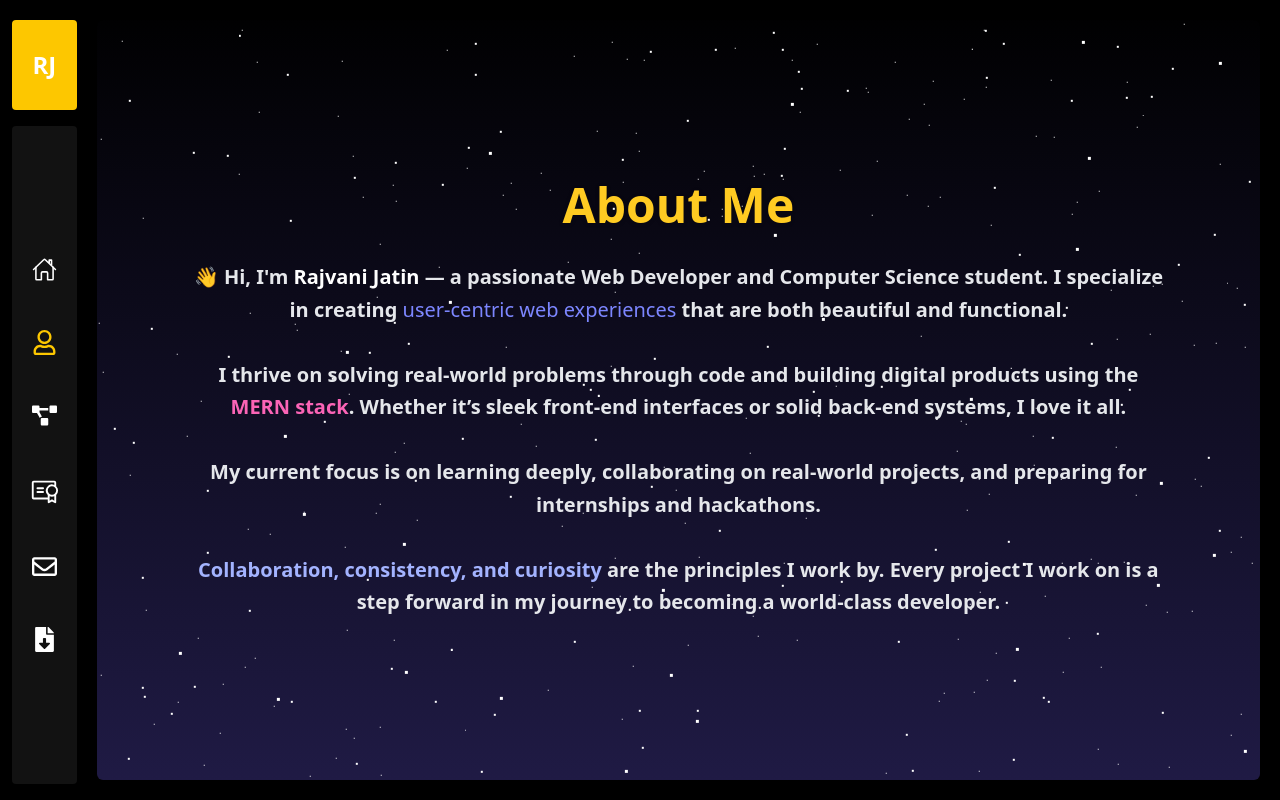
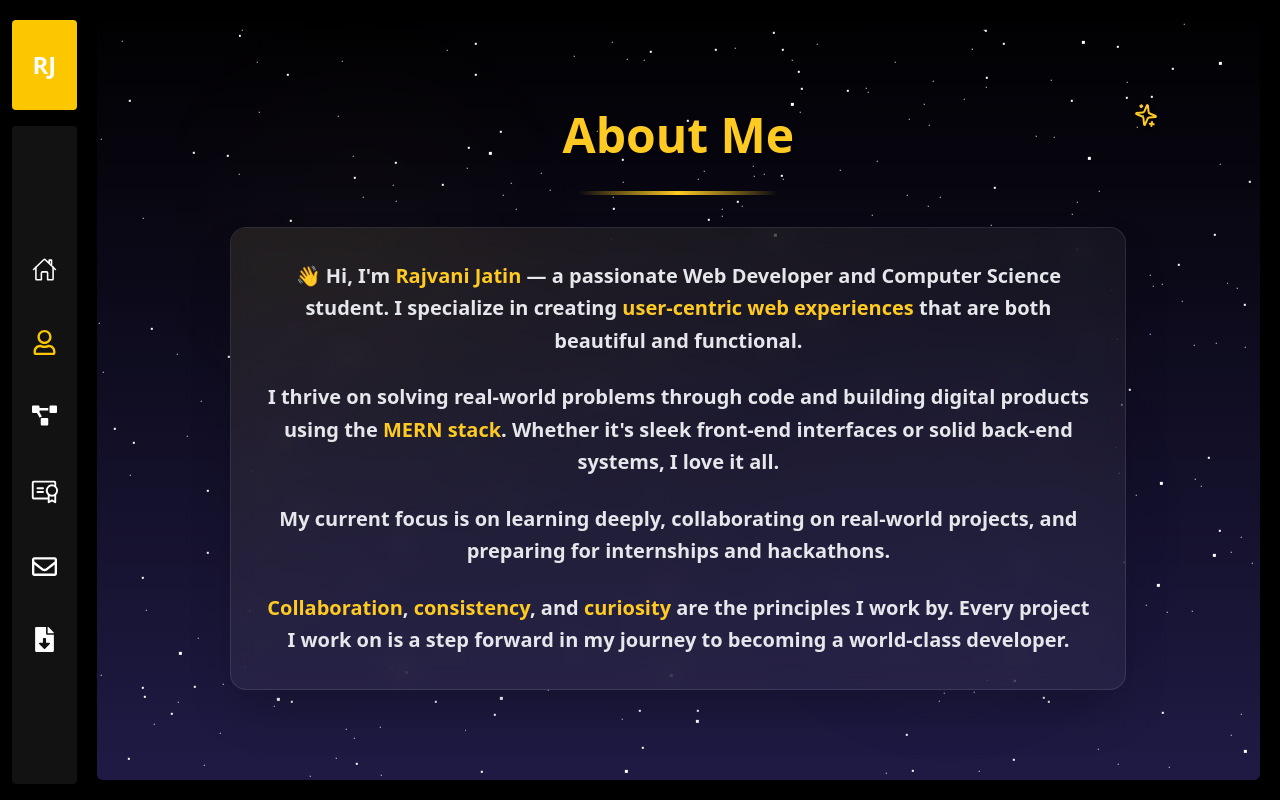
Before and after one commit to JatinRajvani/Portfolio, a React (Vite) app in the folder vite_app/: page /about in a window 1280 px wide. Built offline with nearby package versions, Linux system fonts and the light colour scheme.

Commit message:
updating the about me section

```diff
--- a/vite_app/src/Pages/AboutUs/About.jsx
+++ b/vite_app/src/Pages/AboutUs/About.jsx
@@ -1,97 +1,230 @@
 import React from "react";
 import CoreSkills from  '../AboutUs/Summary.jsx'
 import { motion } from "framer-motion";
+import { useInView } from 'react-intersection-observer';
 import CurrentStatusSection from '../AboutUs/Current.jsx'
 import EducationSection from '../AboutUs/Education.jsx'
 import SkillsSection from './Skills.jsx'
 import TechStack from './TechStack.jsx'
+import { Code2, Heart, Sparkles, Target, Users, Zap } from 'lucide-react';
+
+const FloatingElement = ({ children, delay = 0, className = "" }) => {
+  return (
+    <motion.div
+      className={className}
+      initial={{ opacity: 0, y: 20 }}
+      animate={{ opacity: 1, y: 0 }}
+      transition={{ duration: 0.6, delay }}
+      whileHover={{ scale: 1.05 }}
+    >
+      {children}
+    </motion.div>
+  );
+};
+
+const AnimatedText = ({ children, delay = 0, className = "" }) => {
+  const [ref, inView] = useInView({
+    triggerOnce: true,
+    threshold: 0.1,
+  });
+
+  return (
+    <motion.div
+      ref={ref}
+      initial={{ opacity: 0, y: 30 }}
+      animate={inView ? { opacity: 1, y: 0 } : { opacity: 0, y: 30 }}
+      transition={{ duration: 0.8, delay }}
+      className={className}
+    >
+      {children}
+    </motion.div>
+  );
+};
+
+const PrincipleCard = ({ icon, title, description, delay }) => {
+  const [ref, inView] = useInView({
+    triggerOnce: true,
+    threshold: 0.1,
+  });
+
+  return (
+    <motion.div
+      ref={ref}
+      initial={{ opacity: 0, scale: 0.8, rotateY: 90 }}
+      animate={inView ? { opacity: 1, scale: 1, rotateY: 0 } : { opacity: 0, scale: 0.8, rotateY: 90 }}
+      transition={{ duration: 0.7, delay }}
+      className="group relative"
+    >
+      <div className="relative bg-gray-800/40 backdrop-blur-sm border border-gray-700/50 rounded-xl p-6 h-full transition-all duration-300 group-hover:border-[#FFCB22]/40 group-hover:bg-gray-800/60 group-hover:shadow-lg group-hover:shadow-[#FFCB22]/10">
+        {/* Gradient background effect */}
+        <div className="absolute inset-0 bg-gradient-to-br from-[#FFCB22]/5 to-transparent opacity-0 group-hover:opacity-100 transition-opacity duration-300 rounded-xl"></div>
+
+        <div className="relative z-10">
+          <motion.div
+            className="w-12 h-12 bg-[#FFCB22] rounded-xl flex items-center justify-center mb-4 group-hover:scale-110 transition-transform duration-300"
+            whileHover={{ rotate: 360 }}
+            transition={{ duration: 0.6 }}
+          >
+            <div className="text-black">
+              {icon}
+            </div>
+          </motion.div>
+
+          <h3 className="text-xl font-bold text-white mb-2 group-hover:text-[#FFCB22] transition-colors duration-300">
+            {title}
+          </h3>
+
+          <p className="text-gray-300 leading-relaxed">
+            {description}
+          </p>
+        </div>
+      </div>
+    </motion.div>
+  );
+};
+
 const About = () => {
+  const [heroRef, heroInView] = useInView({
+    triggerOnce: true,
+    threshold: 0.1,
+  });
+
   return (
     <>
+      <div className="max-h-screen w-full px-6 md:px-20 py-0 text-white font-sans">
+        {/* Enhanced Hero Section */}
+        <section
+          ref={heroRef}
+          className="w-full min-h-screen text-white px-6 md:px-3 pt-0 pb-0 flex flex-col items-center justify-center relative overflow-hidden"
+        >
+          {/* Background decorative elements */}
+          <div className="absolute inset-0 overflow-hidden">
+            <motion.div
+              className="absolute top-20 left-10 w-72 h-72 bg-[#FFCB22]/10 rounded-full blur-3xl"
+              animate={{
+                scale: [1, 1.2, 1],
+                opacity: [0.1, 0.2, 0.1],
+              }}
+              transition={{
+                duration: 8,
+                repeat: Infinity,
+                ease: "easeInOut"
+              }}
+            />
+            <motion.div
+              className="absolute bottom-20 right-10 w-96 h-96 bg-indigo-400/10 rounded-full blur-3xl"
+              animate={{
+                scale: [1.2, 1, 1.2],
+                opacity: [0.1, 0.15, 0.1],
+              }}
+              transition={{
+                duration: 10,
+                repeat: Infinity,
+                ease: "easeInOut",
+                delay: 2
+              }}
+            />
+          </div>
 
-<div className="max-h-screen w-full px-6 md:px-20 py-0 text-white font-sans  ">
-<section className="w-full min-h-screen text-white px-6 md:px-3 pt-0 pb-0 flex flex-col items-center justify-center">
-  <h1 className="text-4xl md:text-5xl font-bold text-[#FFCB22] mb-8 drop-shadow-sm text-center">
+          {/* Main content */}
+          <div className="relative z-10 max-w-4xl mx-auto text-center">
+            <motion.div
+              initial={{ opacity: 0, y: -50 }}
+              animate={heroInView ? { opacity: 1, y: 0 } : { opacity: 0, y: -50 }}
+              transition={{ duration: 0.8 }}
+              className="mb-8"
+            >
+              <h1 className="text-4xl md:text-5xl font-bold text-[#FFCB22] mb-8 drop-shadow-sm text-center relative">
                 About Me
+
+                {/* Decorative sparkles */}
+                <motion.div
+                  className="absolute -top-2 -right-8 text-[#FFCB22]"
+                  animate={{ rotate: 360 }}
+                  transition={{ duration: 20, repeat: Infinity, ease: "linear" }}
+                >
+                  <Sparkles size={24} />
+                </motion.div>
               </h1>
 
-    <p className="text-lg md:text-xl text-gray-200 leading-relaxed text-center">
-      👋 Hi, I'm <span className="font-semibold text-white">Rajvani Jatin</span> — a passionate Web Developer and Computer Science student.
-      I specialize in creating <span className="text-indigo-400 font-medium">user-centric web experiences</span> that are both beautiful and functional.
-      <br /><br />
-      I thrive on solving real-world problems through code and building digital products using the <span className="text-pink-400">MERN stack</span>.
-      Whether it’s sleek front-end interfaces or solid back-end systems, I love it all.
-      <br /><br />
+              <motion.div
+                className="h-1 bg-gradient-to-r from-transparent via-[#FFCB22] to-transparent rounded-full mx-auto"
+                initial={{ width: 0 }}
+                animate={heroInView ? { width: "200px" } : { width: 0 }}
+                transition={{ duration: 1, delay: 0.5 }}
+              />
+            </motion.div>
+
+            {/* Clean glassmorphism card with simplified content */}
+            <motion.div
+              initial={{ opacity: 0, y: 30 }}
+              animate={heroInView ? { opacity: 1, y: 0 } : { opacity: 0, y: 30 }}
+              transition={{ duration: 0.8, delay: 0.3 }}
+              className="text-lg md:text-xl text-gray-200 leading-relaxed max-w-4xl"
+            >
+              <div className="bg-white/5 backdrop-blur-md rounded-2xl p-8 border border-white/10 shadow-2xl relative overflow-hidden">
+                {/* Subtle gradient overlay */}
+                <div className="absolute inset-0 bg-gradient-to-br from-[#FFCB22]/5 via-transparent to-transparent rounded-2xl"></div>
+
+                <div className="relative z-10">
+                  <motion.p
+                    className="mb-6"
+                    initial={{ opacity: 0 }}
+                    animate={heroInView ? { opacity: 1 } : { opacity: 0 }}
+                    transition={{ duration: 0.8, delay: 0.6 }}
+                  >
+                    👋 Hi, I'm <span className="font-bold text-[#FFCB22]">Rajvani Jatin</span> — a passionate Web Developer and Computer Science student.
+                    I specialize in creating <span className="text-[#FFCB22] font-semibold">user-centric web experiences</span> that are both beautiful and functional.
+                  </motion.p>
+
+                  <motion.p
+                    className="mb-6"
+                    initial={{ opacity: 0 }}
+                    animate={heroInView ? { opacity: 1 } : { opacity: 0 }}
+                    transition={{ duration: 0.8, delay: 0.8 }}
+                  >
+                    I thrive on solving real-world problems through code and building digital products using the <span className="text-[#FFCB22] font-semibold">MERN stack</span>.
+                    Whether it's sleek front-end interfaces or solid back-end systems, I love it all.
+                  </motion.p>
+
+                  <motion.p
+                    className="mb-6"
+                    initial={{ opacity: 0 }}
+                    animate={heroInView ? { opacity: 1 } : { opacity: 0 }}
+                    transition={{ duration: 0.8, delay: 1.0 }}
+                  >
                     My current focus is on learning deeply, collaborating on real-world projects, and preparing for internships and hackathons.
-      <br /><br />
-      <span className="text-indigo-300">Collaboration, consistency, and curiosity</span> are the principles I work by.
+                  </motion.p>
+
+                  <motion.p
+                    initial={{ opacity: 0 }}
+                    animate={heroInView ? { opacity: 1 } : { opacity: 0 }}
+                    transition={{ duration: 0.8, delay: 1.2 }}
+                    className="font-semibold"
+                  >
+                    <span className="text-[#FFCB22]">Collaboration</span>, <span className="text-[#FFCB22]">consistency</span>, and <span className="text-[#FFCB22]">curiosity</span> are the principles I work by.
                     Every project I work on is a step forward in my journey to becoming a world-class developer.
-    </p>
+                  </motion.p>
+                </div>
+              </div>
+            </motion.div>
+          </div>
         </section>
 
-
-<section className="w-full min-h-screen text-white px-6 md:px-3 pt-0 pb-20 flex flex-col justify-center " >
-< CurrentStatusSection />
+        {/* Your existing sections remain unchanged */}
+        <section className="w-full min-h-screen text-white px-6 md:px-3 pt-0 pb-20 flex flex-col justify-center">
+          <CurrentStatusSection />
         </section>
 
         <section>
-<EducationSection/>
+          <EducationSection />
         </section>
 
         <section>
-{/* <SkillsSection /> */}
+          <TechStack />
         </section>
-
-<section>
-<TechStack/>
-</section>
-
-      {/* Skills */}
-      {/* <section className="mb-12">
-        <h2 className="text-3xl font-semibold text-[#FFCB22] mb-6">Skills</h2>
-        <ul className="flex flex-wrap gap-4 text-base text-white">
-          {[
-            'HTML', 'CSS', 'JavaScript', 'React.js', 'Node.js', 'MongoDB',
-            'Tailwind CSS', 'Figma', 'Git & GitHub', 'Express.js'
-          ].map(skill => (
-            <li key={skill} className="bg-[#1e1e1e] px-4 py-2 rounded-full shadow-sm hover:bg-[#2a2a2a] transition">
-              {skill}
-            </li>
-          ))}
-        </ul>
-      </section> */}
-
-      {/* Education */}
-      {/* <section className="mb-12">
-        <h2 className="text-3xl font-semibold text-[#FFCB22] mb-6">Education</h2>
-        <div className="text-gray-200">
-          <p className="mb-2">
-            🎓 <strong>Bachelor of Computer Science</strong> – Your College Name
-          </p>
-          <p className="mb-2">📍 Semester: First Year, Second Semester</p>
-          <p className="mb-2">📅 Expected Graduation: 2027</p>
-        </div>
-      </section> */}
-
-      {/* Coding Journey */}
-      {/* <section>
-        <h2 className="text-3xl font-semibold text-[#FFCB22] mb-6">My Coding Journey</h2>
-        <p className="text-gray-200 leading-relaxed">
-          My journey into coding began with curiosity and a drive to create. I started with HTML and CSS,
-          experimenting by cloning websites like Tata Motors, Netflix, and YouTube. With time, I dived into JavaScript,
-          React, and backend technologies like Node.js and MongoDB. I've built personal projects like portfolio sites,
-          hostel management platforms, and document scanning apps. Each line of code has helped shape my mindset
-          toward problem-solving, creativity, and constant growth.
-        </p>
-      </section> */}
-      {/* <section className="mb-12">
-<CoreSkills />
-      </section > */}
       </div>
     </>
-
-
-
   );
 };
 
--- a/vite_app/src/Pages/AboutUs/Current.jsx
+++ b/vite_app/src/Pages/AboutUs/Current.jsx
@@ -158,7 +158,7 @@ const CurrentStatusSection = ({ id }) => {
     {
       icon: <LuMonitor size={28} />,
       title: "Building Real-World Websites",
-      description: "With my full-stack knowledge, I started creating real-world projects such as **Homy**. This experience allowed me to apply my skills in **frontend, backend, and database integration**, bringing complete websites to life from scratch."
+      description: "With my full-stack knowledge, I began building real-world projects such as **Homy**, where I applied my skills in frontend, backend, and database integration to bring complete websites to life from scratch. This journey not only gave me practical experience in developing end-to-end solutions but also fueled my passion for exploring new technologies. I’m continuously working on **new projects**, expanding my skill set, and staying up to date with the latest tools and frameworks to **keep improving** as a developer"
     }
   ];
 
```
Lines whose indentation alone changed are shown as unchanged.
